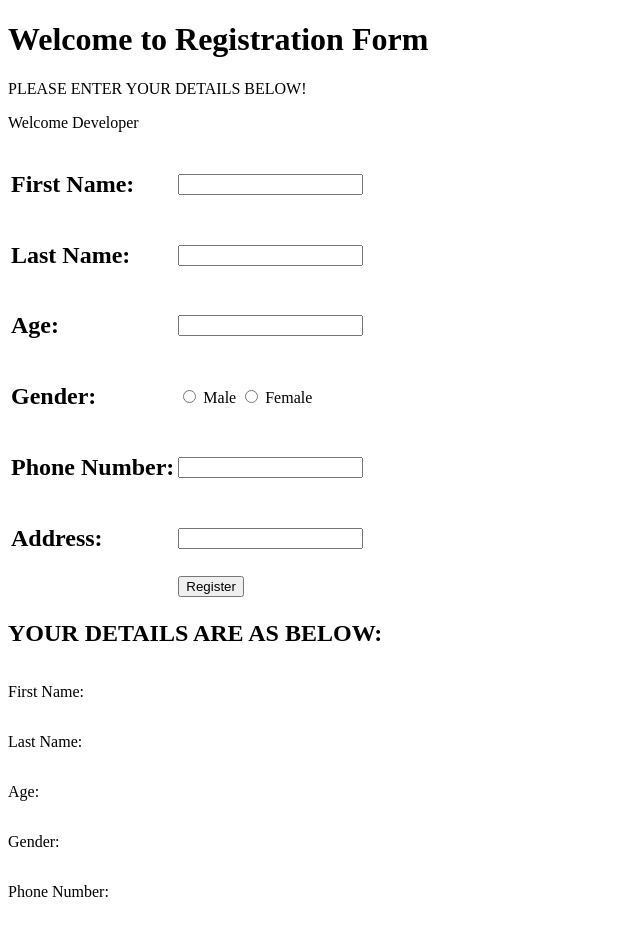
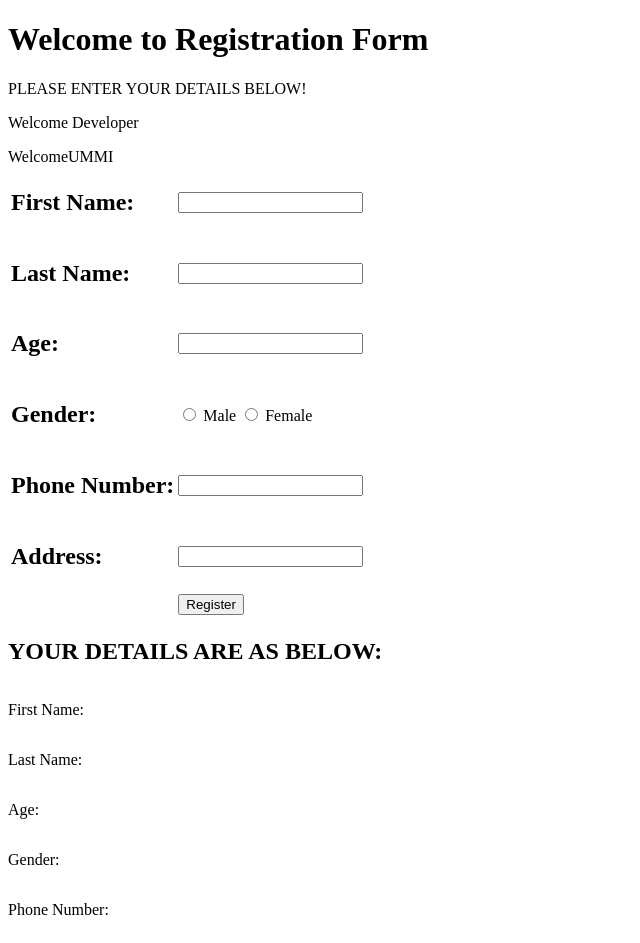
Before and after one commit to UmmiMohamed/selfDevelopment-app, an Angular app: page / in a window 1280 px wide. Shown: the whole page, without its empty margins (0-640 px from the left). Built offline with nearby package versions, Linux system fonts and the light colour scheme.

Commit message:
Component Interaction
using @Input to pass value from parent to child component

```diff
--- a/src/app/app.component.html
+++ b/src/app/app.component.html
@@ -4,4 +4,4 @@
 <!--Component Interaction-->
 
 <h1>Welcome to {{title}}</h1>
-<app-test></app-test>
+<app-test [parentData]="name"></app-test>
--- a/src/app/app.component.ts
+++ b/src/app/app.component.ts
@@ -7,5 +7,5 @@ import { Component } from '@angular/core';
 })
 export class AppComponent {
   title = 'Registration Form'; // displayed to app.component.html
-  // public name = 'UMMI';
+  public name = 'UMMI';
 }
--- a/src/app/test/test/test.component.html
+++ b/src/app/test/test/test.component.html
@@ -43,6 +43,8 @@
 <div *ngSwitchCase="'Developer'">
     <p>Welcome Developer</p>
 </div>
+
+<div>{{"Welcome" + parentData}}</div>
 <div *ngSwitchCase="'Tester'">
     <p>Welcome Tester</p>
 </div>
```
Also changed, not shown: src/app/test/test/test.component.ts (+2 -0 lines).
